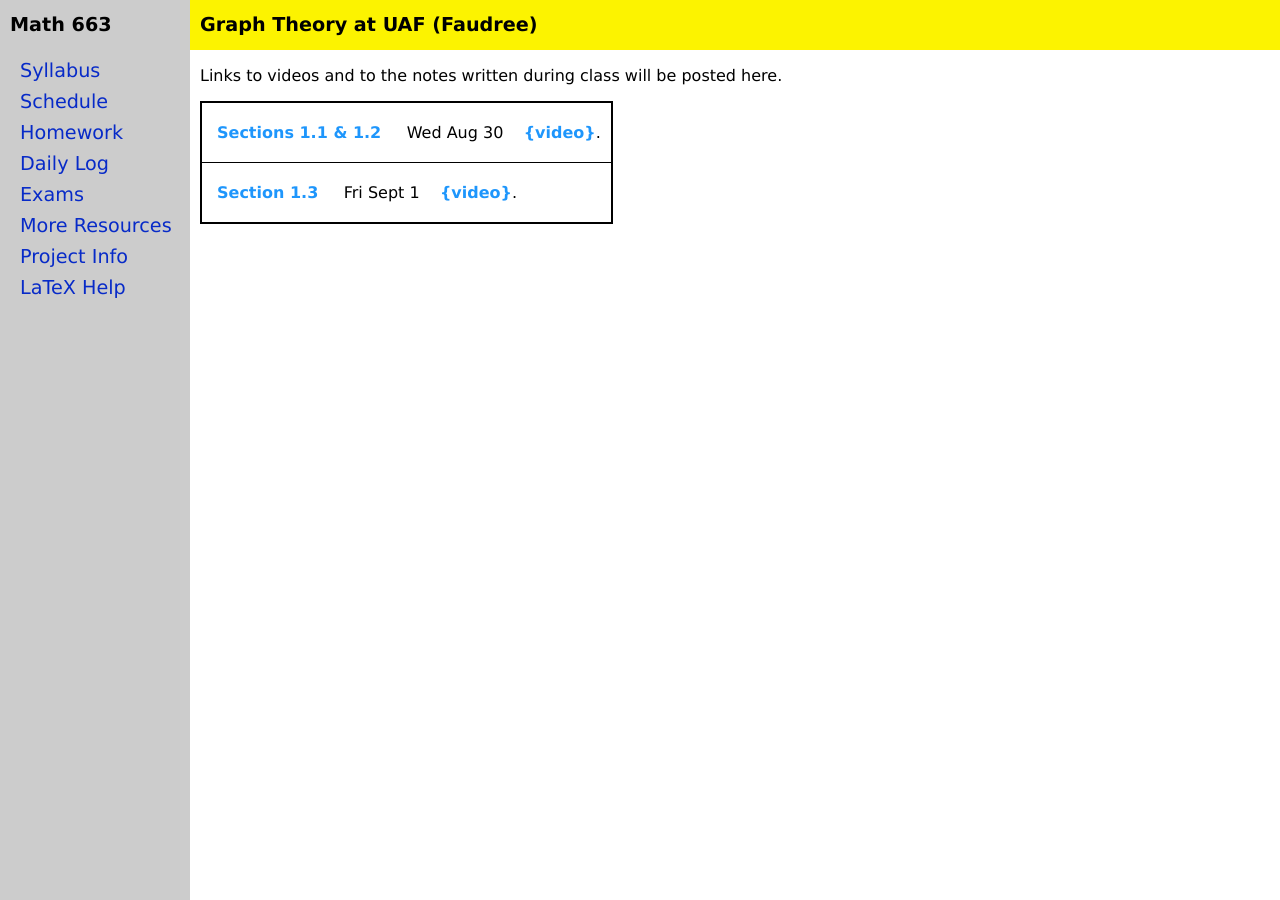
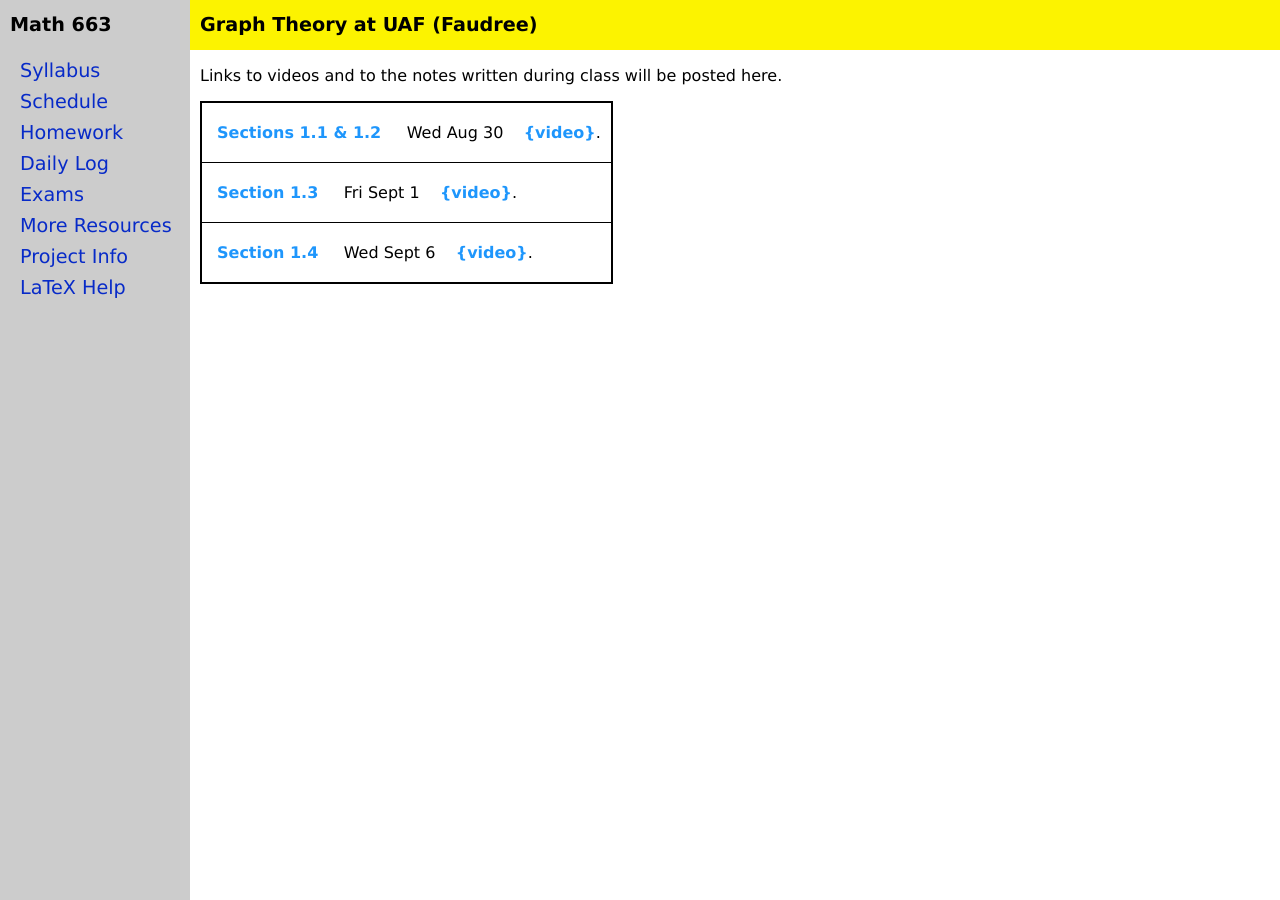
Before and after one commit to jrfaudree/GradGT, a Jekyll site: the page built from dailylog.md, in a window 1280 px wide. Built offline with Jekyll 4.4.1, drawn with Linux system fonts in a browser that asks for light colours.

Commit message:
Update dailylog.yml

```diff
--- a/_data/dailylog.yml
+++ b/_data/dailylog.yml
@@ -9,3 +9,7 @@ dailylog:
   date: Fri Sept 1
   url: M663-S-1-3.pdf
   video:
+- name: Section 1.4
+  date: Wed Sept 6
+  url: Wed-6-Sept.pdf
+  video:
```
